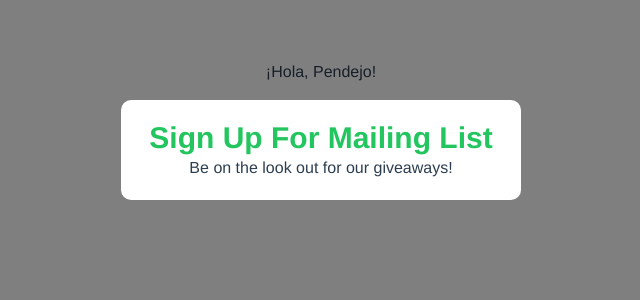
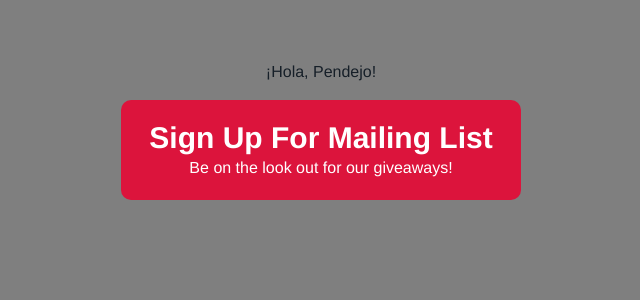
Before and after one commit to chencho806/vue-modal-project, a Vue app: page / in a window 1280 px wide. Shown: the top 300 px of the page, without its empty margins (319-959 px from the left). Built offline with nearby package versions, Linux system fonts and the light colour scheme.

Commit message:
adds props and theme to modal comp

```diff
--- a/src/components/Modal.vue
+++ b/src/components/Modal.vue
@@ -1,6 +1,6 @@
 <template>
     <div class="backdrop">
-        <div class="modal">
+        <div class="modal" :class="{ sale: theme === 'sale'}">
             <h1 class="text-3xl text-green-500">{{ header }}</h1>
             <p>{{ text }}</p>
         </div>
@@ -9,7 +9,7 @@
 
 <script>
 export default {
-    props: ['header', 'text']
+    props: ['header', 'text', 'theme']
 }
 </script>
 
@@ -32,4 +32,11 @@ export default {
     h1 {
         font-weight: bolder;
     }
+    .modal.sale {
+        background: crimson;
+        color: white;
+    }
+    .modal.sale h1 {
+        color: white;
+    }
 </style>
```
